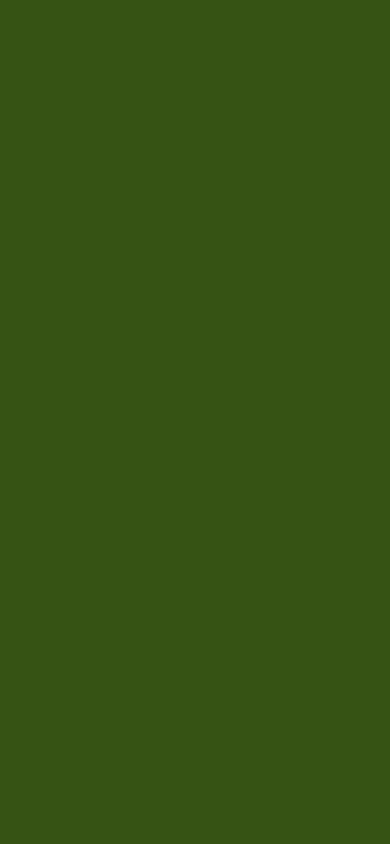
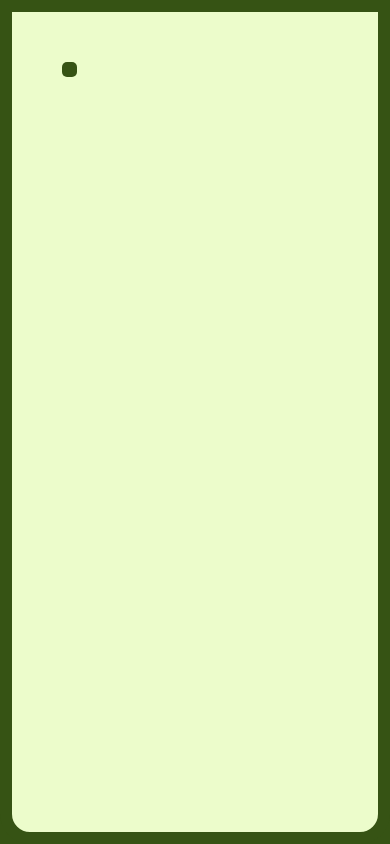
Before and after one commit to SSylvain1989/snake-react-native, a React Native app: screen / in a window 390 px wide. Built offline with nearby package versions, Linux system fonts and the light colour scheme.

Commit message:
Feat detect when user swipe on mobile (#1)
* feat: detect gesture on mobile

* feat: add snake face

```diff
--- a/App.tsx
+++ b/App.tsx
@@ -3,7 +3,7 @@ import Game from "./src/components/Game";
 import { GestureHandlerRootView } from "react-native-gesture-handler";
 
 const App = () => (
-	<GestureHandlerRootView>
+	<GestureHandlerRootView style={{ flex: 1}}>
 		<Game />
 	</GestureHandlerRootView>
 );
--- a/src/components/Game.tsx
+++ b/src/components/Game.tsx
@@ -1,14 +1,67 @@
-import * as React from "react";
-import { SafeAreaView, StyleSheet } from "react-native";
+import React, { useState, useEffect } from "react";
+import { SafeAreaView, StyleSheet, View } from "react-native";
+import { PanGestureHandler } from "react-native-gesture-handler";
 import { Colors } from "../styles/colors";
+import { Coordinate, Direction, GestureEventType } from "../types/types";
+import Snake from "./Snake";
+
+const SNAKE_INITIAL_POSITION = [{ x: 5, y: 5 }];
+const FOOD_INITIAL_POSITION = { x: 5, y: 20 };
+const GAME_BOUNDS = { xMin: 0, xMax: 35, yMin: 0, yMax: 63 };
+const MOVE_INTERVAL = 50;
+const SCORE_INCREMENT = 10;
 
 export default function Game(): JSX.Element {
-	return <SafeAreaView style={styles.container}></SafeAreaView>;
+	const [direction, setDirection] = useState<Direction>(Direction.Right);
+	const [snake, setSnake] = useState<Coordinate[]>(SNAKE_INITIAL_POSITION);
+	const [food, setFood] = useState<Coordinate>(FOOD_INITIAL_POSITION);
+	const [isGameOver, seIsGameOver] = useState<boolean>(false);
+	const [paused, setPaused] = useState<boolean>(false);
+
+	const handleGesture = (event: GestureEventType) => {
+		const { translationX, translationY } = event.nativeEvent;
+		if (Math.abs(translationX) > Math.abs(translationY)) {
+			if (translationX > 0) {
+				// moving right 👉
+				setDirection(Direction.Right);
+			} else {
+				// moving left 👈
+				setDirection(Direction.Left);
+			}
+		} else {
+			if (translationY > 0) {
+				// moving down 👇
+				setDirection(Direction.Down);
+			} else {
+				// moving up 👆
+				setDirection(Direction.Up);
+			}
+		}
+		console.log(translationX, translationY);
+	};
+
+	return (
+		<PanGestureHandler onGestureEvent={handleGesture}>
+			<SafeAreaView style={styles.container}>
+				<View style={styles.boundaries}>
+					<Snake snake={snake} />
+				</View>
+			</SafeAreaView>
+		</PanGestureHandler>
+	);
 }
 
 const styles = StyleSheet.create({
-  container: {
-    flex: 1,
+	container: {
+		flex: 1,
 		backgroundColor: Colors.primary,
 	},
+	boundaries: {
+		flex: 1,
+		borderColor: Colors.primary,
+		borderWidth: 12,
+		borderBottomLeftRadius: 30,
+		borderBottomRightRadius: 30,
+		backgroundColor: Colors.background,
+	}
 });
--- /dev/null
+++ b/src/components/Snake.tsx
@@ -0,0 +1,32 @@
+import { Fragment } from "react";
+import { StyleSheet, View } from "react-native";
+import { Colors } from "../styles/colors";
+import { Coordinate } from "../types/types";
+
+interface SnakeProps {
+	snake: Coordinate[];
+}
+
+export default function Snake({ snake }: SnakeProps): JSX.Element {
+	return (
+		<Fragment>
+			{snake.map((segment: Coordinate, index: number) => {
+				const segmentStyle = {
+					left: segment.x * 10,
+					top: segment.y * 10,
+				};
+				return <View key={index} style={[styles.snake, segmentStyle]} />;
+			})}
+		</Fragment>
+	);
+}
+
+const styles = StyleSheet.create({
+	snake: {
+		width: 15,
+		height: 15,
+		borderRadius: 5,
+		backgroundColor: Colors.primary,
+		position: "absolute",
+	},
+});
--- /dev/null
+++ b/src/types/types.ts
@@ -0,0 +1,15 @@
+export interface GestureEventType {
+	nativeEvent: { translationX: number; translationY: number };
+}
+
+export interface Coordinate {
+	x: number;
+	y: number;
+}
+
+export enum Direction {
+	Right,
+	Up,
+	Left,
+	Down,
+}
```
